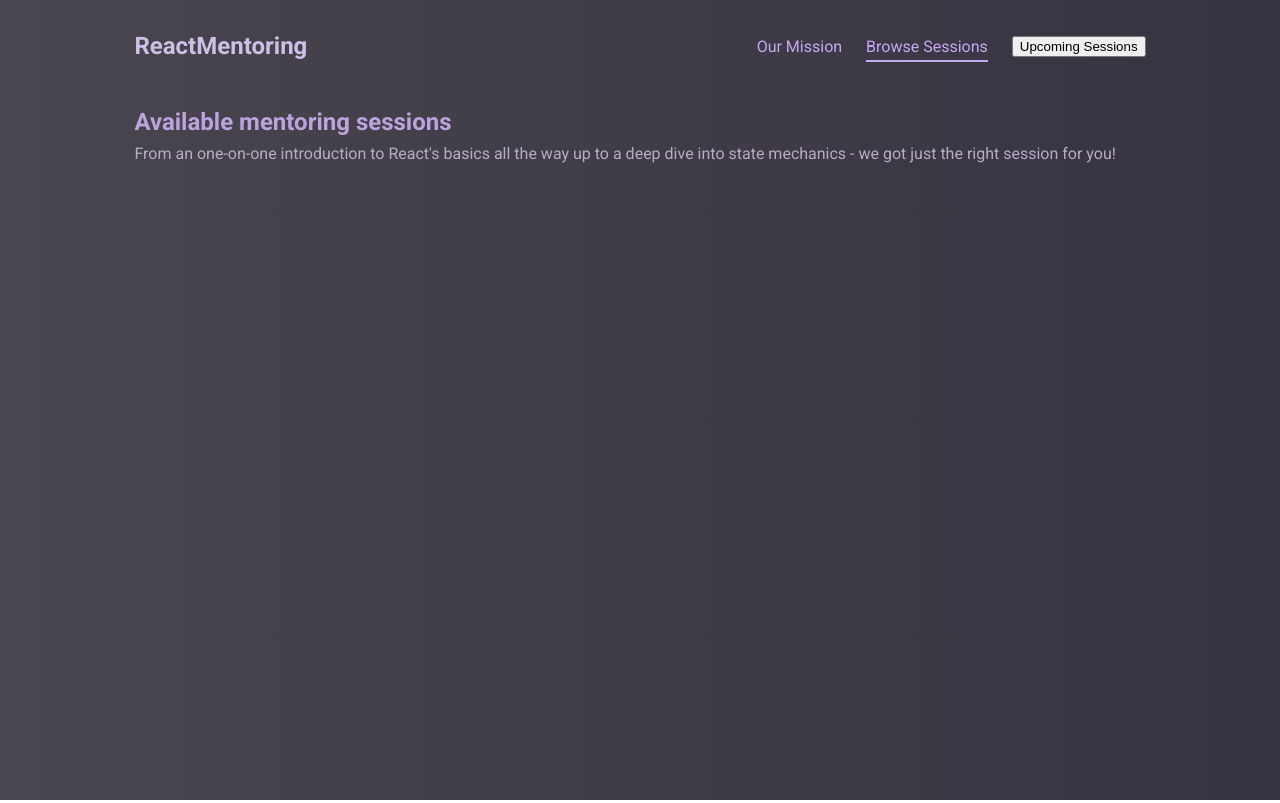
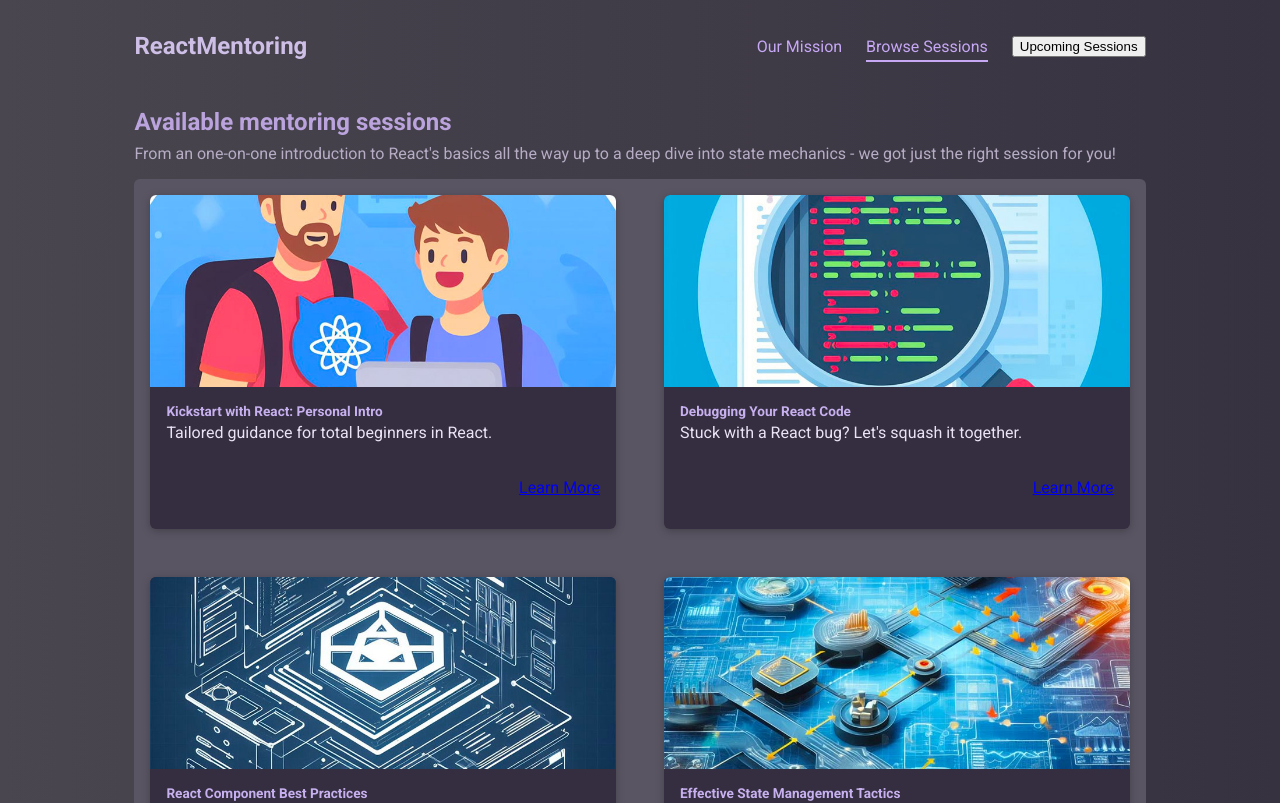
Before and after one commit to nenadmne/typescript-sessions-page, a React (Vite) app: page /sessions in a window 1280 px wide. Shown: the top 803 px of the page. Built offline with nearby package versions, Linux system fonts and the light colour scheme.

Commit message:
Title update

```diff
--- a/index.html
+++ b/index.html
@@ -1,10 +1,10 @@
-<!doctype html>
+<!DOCTYPE html>
 <html lang="en">
   <head>
     <meta charset="UTF-8" />
     <link rel="icon" type="image/svg+xml" href="/vite.svg" />
     <meta name="viewport" content="width=device-width, initial-scale=1.0" />
-    <title>Vite + React + TS</title>
+    <title>Book a session</title>
   </head>
   <body>
     <div id="modal-root"></div>
--- a/src/App.tsx
+++ b/src/App.tsx
@@ -1,7 +1,7 @@
 import { RouterProvider, createBrowserRouter } from 'react-router-dom';
 
 import HomePage from './components/pages/home/Home.tsx';
-import SessionsPage from './components/pages/Sessions.tsx';
+import SessionsPage from './components/pages/sessions/Sessions.tsx';
 import SessionPage from './components/pages/Session.tsx';
 import Root from './components/pages/Root.tsx';
 
--- a/src/components/pages/Sessions.tsx
+++ /dev/null
@@ -1,17 +0,0 @@
-import { SESSIONS } from '../../dummy-sessions.ts'; // normally, we would probably load that from a server
-
-export default function SessionsPage() {
-  return (
-    <main id="sessions-page">
-      <header>
-        <h2>Available mentoring sessions</h2>
-        <p>
-          From an one-on-one introduction to React's basics all the way up to a
-          deep dive into state mechanics - we got just the right session for
-          you!
-        </p>
-      </header>
-      {/* Todo: Output list of sessions */}
-    </main>
-  );
-}
--- /dev/null
+++ b/src/components/pages/sessions/Sessions.tsx
@@ -0,0 +1,11 @@
+import SessionsHeader from "./components/SessionsHeader.tsx";
+import SessionList from "./components/SessionList.tsx";
+
+export default function SessionsPage() {
+  return (
+    <main id="sessions-page">
+      <SessionsHeader />
+      <SessionList />
+    </main>
+  );
+}
--- /dev/null
+++ b/src/components/pages/sessions/components/SessionItem.tsx
@@ -0,0 +1,28 @@
+import { Link } from "react-router-dom";
+
+type SessionItemProps = {
+  item: {
+    title: string;
+    image: string;
+    summary: string;
+    id: string;
+  };
+};
+
+export default function SessionItem({ item }: SessionItemProps) {
+  const { image, title, summary, id } = item;
+  return (
+    <article className="session-item">
+      <img src={image} alt={title} />
+      <div className="session-data">
+        <div>
+          <h3>{title}</h3>
+          <p>{summary}</p>
+        </div>
+        <p className="actions">
+          <Link to={id}>Learn More</Link>
+        </p>
+      </div>
+    </article>
+  );
+}
--- /dev/null
+++ b/src/components/pages/sessions/components/SessionList.tsx
@@ -0,0 +1,27 @@
+import { SESSIONS } from "../../../../dummy-sessions.ts"; // normally, we would probably load that from a server
+import SessionItem from "./SessionItem.tsx";
+
+export type SessionListItem = {
+  id: string;
+  title: string;
+  summary: string;
+  description: string;
+  duration: number;
+  date: string;
+  image: string;
+};
+
+type SessionListProps = SessionListItem[];
+
+export default function SessionList() {
+  const sessions: SessionListProps = SESSIONS;
+  return (
+    <ul id="sessions-list">
+      {sessions.map((item) => (
+        <li key={item.id}>
+          <SessionItem item={item} />
+        </li>
+      ))}
+    </ul>
+  );
+}
--- /dev/null
+++ b/src/components/pages/sessions/components/SessionsHeader.tsx
@@ -0,0 +1,11 @@
+export default function SessionsHeader() {
+  return (
+    <header>
+      <h2>Available mentoring sessions</h2>
+      <p>
+        From an one-on-one introduction to React's basics all the way up to a
+        deep dive into state mechanics - we got just the right session for you!
+      </p>
+    </header>
+  );
+}
```
Also changed, not shown: src/components/pages/Session.tsx (+7 -12 lines).
